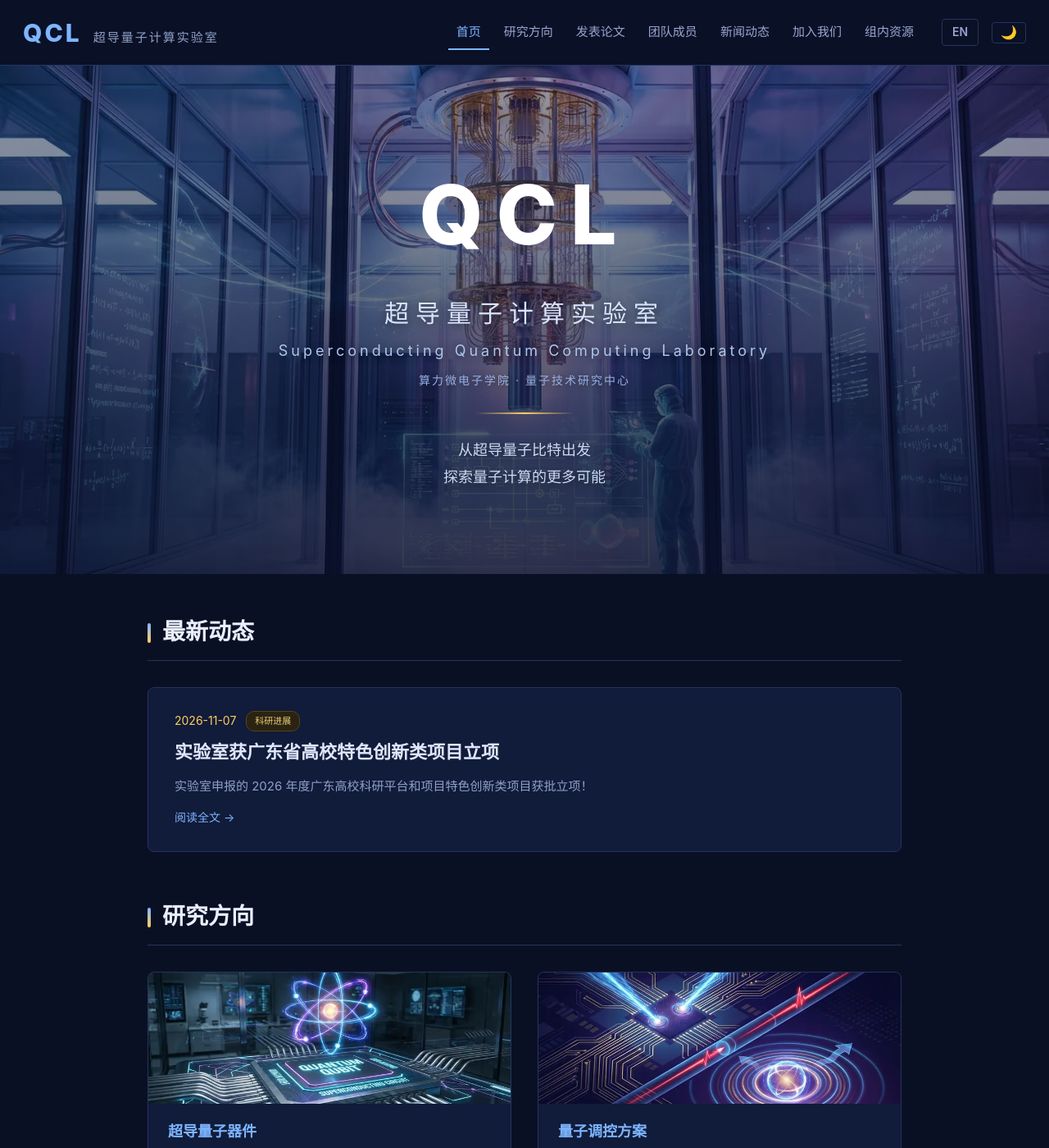
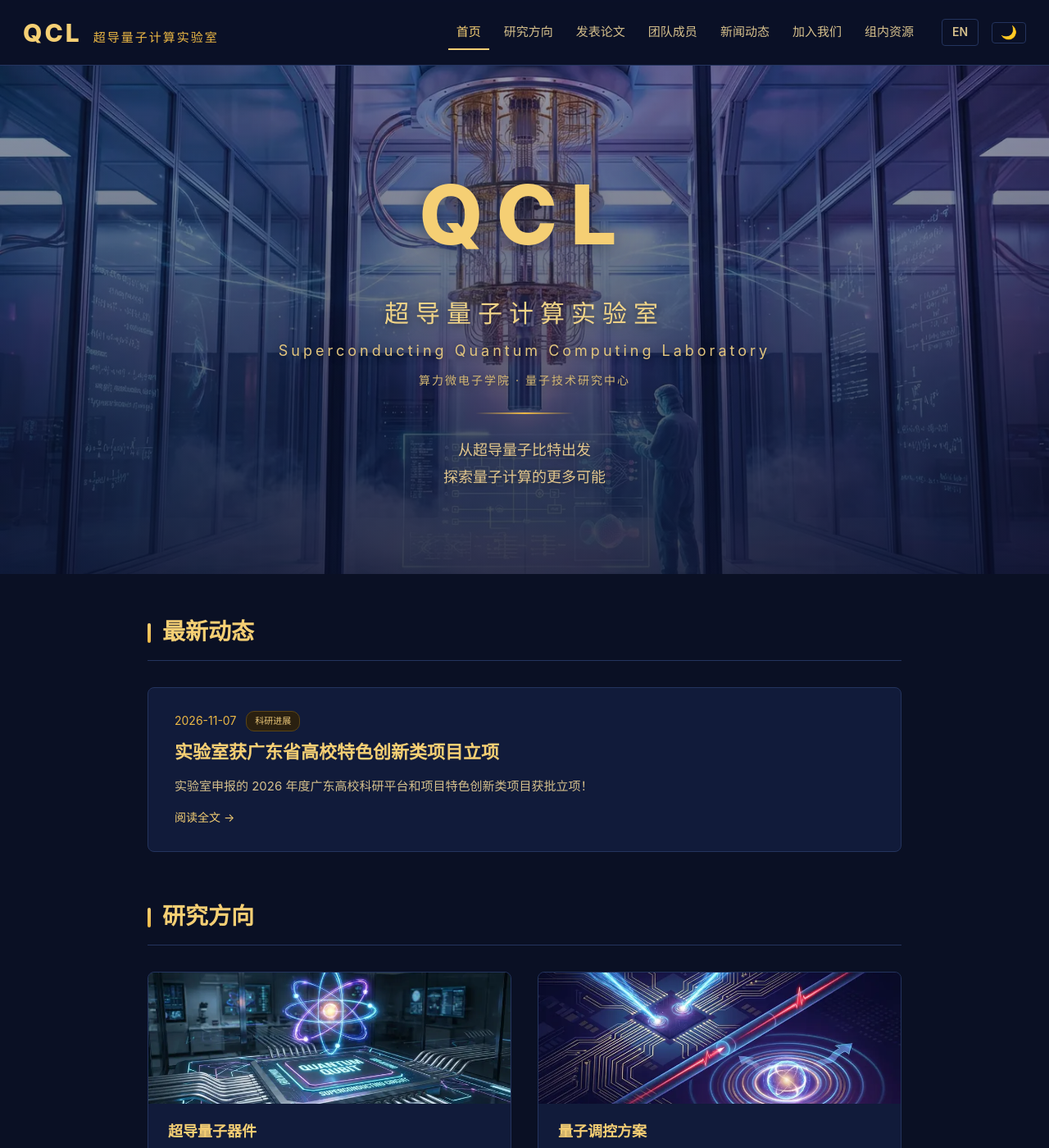
Before and after one commit to QCL-SUAT/qcl-suat.github.io, a Jekyll site: the page built from index.html, in a window 1280 px wide and 1400 px high. Shown: the whole window at 82% size. Built offline with Jekyll 4.4.1, drawn with Linux system fonts in a browser that asks for light colours.

Commit message:
样式: 黄蓝改版收尾——暗色主题文字全金（四级亮度递减：正文香槟金/次级柔金/暗级沉金/链接与标题亮金，整体二次提亮），浅色主题改「暖墨＋金」（正文暖墨近黑，标题与链接保持金，纯金正文压白底发脏）；hero 与导航栏文字上金；中文正文段首行缩进两字符（:lang(zh) 前缀匹配 zh-CN，英文页不受影响）；加密登录页模板同步换成靛蓝金并修掉祖母绿 spinner 遗留；补 theme-color meta。15 组文字/背景对比度全部实测过 WCAG AA，注释数字逐一核对

```diff
--- a/_layouts/default.html
+++ b/_layouts/default.html
@@ -3,6 +3,7 @@
 <head>
   <meta charset="UTF-8">
   <meta name="viewport" content="width=device-width, initial-scale=1.0">
+  <meta name="theme-color" content="#0a1024">
   <title>{% if page.title %}{{ page.title }} — {% endif %}{{ site.title }}</title>
   <link rel="icon" type="image/png" sizes="32x32" href="{{ '/assets/favicon-32x32.png' | relative_url }}">
   <link rel="icon" type="image/png" sizes="192x192" href="{{ '/assets/favicon-192x192.png' | relative_url }}">
--- a/assets/css/main.css
+++ b/assets/css/main.css
@@ -1,6 +1,7 @@
 /* ===== QCL Deep Indigo & Gold Theme (default) ===== */
-/* 黄蓝改版（2026-11-27）：蓝（结构与链接）＋琥珀金（成果时刻），呼应 hero 背景图
-   里冰蓝实验室与金铜色稀释制冷机自身的配色。全部文字/背景组合 WCAG AA 实测过，
+/* 黄蓝改版（2026-11-27，终版）：暗色下文字全金（四级亮度递减），蓝只留结构层
+   （背景靛蓝、卡片、边框、hero 辉光）；浅色下「暖墨＋金」。呼应 hero 背景图里
+   冰蓝实验室与金铜色稀释制冷机自身的配色。全部文字/背景组合 WCAG AA 实测过，
    数字见各行注释。 */
 
 :root {
@@ -10,23 +11,24 @@
   --card-bg: #111b3a;
   --border: #24345e;
   --border-hover: #4d6cc2;
-  --accent: #7db5ff;       /* 对 bg 8.92:1、对卡底 7.99:1 */
-  --accent-hover: #a8cbff; /* 暗色主题 hover 提亮而非压暗，观感更亮堂 */
-  --accent-2: #ffcf5c;     /* 琥珀金：只落在日期/标签/徽章/分隔线等成果时刻；对卡底 11.54:1 */
+  --accent: #f5cf74;       /* 链接金：对卡底 11.32:1 */
+  --accent-hover: #fde8a8; /* 暗色主题 hover 提亮而非压暗，观感更亮堂 */
+  --accent-2: #ecb845;     /* 点缀金：日期/标签/徽章/分隔线；对卡底 9.27:1 */
+  --heading: #f5cf74;      /* 标题金：各级标题专用；对卡底 11.32:1 */
   --on-accent: #0a1024;
   --on-accent-2: #241a05;
-  --text: #cdd7ee;
-  /* 文字三级都要过 WCAG AA（正文 4.5:1）。2026-11-27 改版实测：
-     text/卡底 11.72、secondary/卡底 6.45、dim/卡底 5.01，dim < secondary 层次保住。 */
-  --text-secondary: #8fa0c6;
-  --text-title: #dde6fa;
-  --text-heading: #e9effd;
-  --text-dim: #7e8bb2;
+  --text: #eee0b8;
+  /* 全金文字（2026-11-27 二次提亮）：三级金亮度递减，全部过 WCAG AA。实测：
+     text/卡底 12.88、secondary/卡底 9.49、dim/卡底 7.31，dim < secondary 层次保住。 */
+  --text-secondary: #d6c08c;
+  --text-title: #f5cf74;
+  --text-heading: #f5cf74;
+  --text-dim: #bfa876;
   --nav-bg: rgba(10, 16, 36, 0.92);
-  --nav-link: #98a6cf;     /* 对 bg 7.81:1 */
-  --tag-bg: #2b2312;
-  --tag-color: #ecd07a;    /* 对 tag-bg 10.26:1 */
-  --tag-border: #55431a;
+  --nav-link: #d6c08c;     /* 对卡底 9.49:1 */
+  --tag-bg: #2a2010;
+  --tag-color: #ecc879;    /* 对 tag-bg 9.98:1 */
+  --tag-border: #5c4514;
   --code-bg: #182450;
   --input-bg: #0b1230;
   --avatar-bg: #182450;
@@ -40,28 +42,30 @@
   --hero-overlay-bottom: rgba(9, 13, 36, 0.80);
 }
 
-/* ===== Classic Academic White Theme（蓝金浅色版） ===== */
+/* ===== Academic White Theme（暖墨＋金浅色版） ===== */
 [data-theme="light"] {
   --bg: #ffffff;
   --bg-image: none;
   --card-bg: #f5f7fd;
   --border: #dfe5f3;
   --border-hover: #a3b8ea;
-  --accent: #1c5bd1;      /* 链接色对白底 6.06:1、对卡底 5.66:1 */
-  --accent-hover: #16479f;
-  --accent-2: #8a5f00;    /* 对白底 5.65:1、对卡底 5.27:1 */
+  --accent: #8f6400;      /* 链接金：对白底 5.26:1、对卡底 4.91:1 */
+  --accent-hover: #6f4e00;
+  --accent-2: #8f6400;    /* 点缀金：对白底 5.26:1、对卡底 4.91:1 */
+  --heading: #8f6400;     /* 标题金：对白底 5.26:1、对卡底 4.91:1 */
   --on-accent: #ffffff;
   --on-accent-2: #ffffff;
-  --text: #363e55;
-  --text-secondary: #5b6780;   /* 5.30:1 on card-bg */
-  --text-title: #141b33;
-  --text-heading: #0d1329;
-  --text-dim: #5d6880;         /* 5.22:1 on card-bg */
+  /* 白底套「暖墨＋金」：纯金正文在白底发脏，正文走暖墨近黑，金留给标题与链接 */
+  --text: #332a1c;             /* 暖墨 13.17:1 on card-bg */
+  --text-secondary: #6d5f49;   /* 暖灰金 5.79:1 on card-bg */
+  --text-title: #8f6400;
+  --text-heading: #8f6400;
+  --text-dim: #7c6e57;         /* 4.64:1 on card-bg */
   --nav-bg: rgba(255, 255, 255, 0.95);
-  --nav-link: #4a5573;
-  --tag-bg: #fbf1d2;
-  --tag-color: #7a5800;        /* 5.77:1 on tag-bg */
-  --tag-border: #e9d9a6;
+  --nav-link: #6d5f49;
+  --tag-bg: #f8eed6;
+  --tag-color: #7a5800;        /* 5.64:1 on tag-bg */
+  --tag-border: #e6d3a0;
   --code-bg: #eef1fa;
   --input-bg: #f5f7fc;
   --avatar-bg: #e8edf9;
@@ -125,11 +129,11 @@ img { max-width: 100%; height: auto; }
 }
 .nav-logo {
   font-size: 36px; font-weight: 800;
-  color: var(--accent); letter-spacing: 5px; text-decoration: none;
+  color: var(--heading); letter-spacing: 5px; text-decoration: none;
 }
-.nav-logo:hover { color: var(--accent); }
+.nav-logo:hover { color: var(--heading); }
 .nav-logo span {
-  font-size: 15px; color: var(--text-secondary); font-weight: 400;
+  font-size: 15px; color: var(--accent-2); font-weight: 400;
   letter-spacing: 2px; margin-left: 14px;
 }
 .nav-links { display: flex; gap: 8px; align-items: center; }
@@ -157,7 +161,7 @@ img { max-width: 100%; height: auto; }
   display: block; padding: 10px 20px;
   color: var(--nav-link); font-size: 14px;
 }
-.nav-dropdown a:hover { color: var(--accent); background: rgba(125,181,255,0.10); }
+.nav-dropdown a:hover { color: var(--accent); background: rgba(245,207,116,0.10); }
 
 /* Language toggle */
 .lang-toggle {
@@ -200,23 +204,24 @@ img { max-width: 100%; height: auto; }
 }
 .hero-content { position: relative; z-index: 2; text-align: center; }
 .hero-title {
-  font-size: 100px; font-weight: 800; color: #fff;
-  letter-spacing: 16px; text-shadow: 0 0 80px rgba(125,181,255,0.32);
+  font-size: 100px; font-weight: 800; color: #f5cf74; /* 两套主题都用亮金——落在照片上，不吃主题变量 */
+  letter-spacing: 16px;
+  text-shadow: 0 2px 24px rgba(6,10,28,0.5), 0 0 80px rgba(125,181,255,0.32);
 }
-.hero-subtitle { font-size: 30px; color: #d8e4ff; margin-top: 16px; letter-spacing: 8px; font-weight: 300; text-shadow: 0 2px 12px rgba(0,0,0,0.5); }
-.hero-subtitle-en { font-size: 18px; color: #aec6f0; margin-top: 8px; letter-spacing: 4px; text-shadow: 0 2px 8px rgba(0,0,0,0.5); }
-.hero-affiliation { font-size: 14px; color: #96b0e4; margin-top: 10px; letter-spacing: 2px; text-shadow: 0 2px 8px rgba(0,0,0,0.4); }
+.hero-subtitle { font-size: 30px; color: #f0d488; margin-top: 16px; letter-spacing: 8px; font-weight: 300; text-shadow: 0 2px 12px rgba(0,0,0,0.5); }
+.hero-subtitle-en { font-size: 18px; color: #e2c57e; margin-top: 8px; letter-spacing: 4px; text-shadow: 0 2px 8px rgba(0,0,0,0.5); }
+.hero-affiliation { font-size: 14px; color: #d4b874; margin-top: 10px; letter-spacing: 2px; text-shadow: 0 2px 8px rgba(0,0,0,0.4); }
 .hero-divider {
   width: 120px; height: 2px; margin: 28px auto;
   background: linear-gradient(90deg, transparent, var(--accent-2), transparent);
 }
-.hero-desc { font-size: 18px; color: #cbd9f5; max-width: 520px; margin: 0 auto; line-height: 1.8; text-shadow: 0 2px 8px rgba(0,0,0,0.4); }
+.hero-desc { font-size: 18px; color: #e3c78d; max-width: 520px; margin: 0 auto; line-height: 1.8; text-shadow: 0 2px 8px rgba(0,0,0,0.4); }
 
 /* ===== Container & Sections ===== */
 .container { max-width: 1000px; margin: 0 auto; padding: 48px 40px; }
 .section { margin-bottom: 56px; }
 .section-title {
-  font-size: 28px; font-weight: 700; color: var(--text-heading);
+  font-size: 28px; font-weight: 700; color: var(--heading);
   margin-bottom: 32px; padding-bottom: 12px;
   border-bottom: 1px solid var(--border);
 }
@@ -225,7 +230,7 @@ img { max-width: 100%; height: auto; }
   background: linear-gradient(180deg, var(--accent) 0%, var(--accent-2) 100%);
   margin-right: 14px; vertical-align: middle; border-radius: 2px;
 }
-.page-title { font-size: 36px; font-weight: 700; color: var(--text-heading); margin-bottom: 12px; }
+.page-title { font-size: 36px; font-weight: 700; color: var(--heading); margin-bottom: 12px; }
 .page-subtitle { font-size: 16px; color: var(--text-secondary); margin-bottom: 48px; }
 
 /* ===== News Cards ===== */
@@ -245,9 +250,9 @@ img { max-width: 100%; height: auto; }
   font-size: 11px; color: var(--tag-color); background: var(--tag-bg);
   padding: 3px 10px; border-radius: 10px; border: 1px solid var(--tag-border);
 }
-.news-title { font-size: 22px; font-weight: 600; color: var(--text-title); margin-bottom: 12px; line-height: 1.4; }
+.news-title { font-size: 22px; font-weight: 600; color: var(--heading); margin-bottom: 12px; line-height: 1.4; }
 .news-title a { color: inherit; text-decoration: none; }
-.news-title a:hover { color: var(--accent); }
+.news-title a:hover { color: var(--accent-2); }
 .news-excerpt { font-size: 15px; color: var(--text-secondary); line-height: 1.8; }
 .news-readmore { display: inline-block; margin-top: 14px; font-size: 14px; color: var(--accent); }
 
@@ -268,7 +273,7 @@ img { max-width: 100%; height: auto; }
 .research-card:hover .research-card-img img { transform: scale(1.05); }
 .research-card-body { padding: 20px 24px; }
 /* 标题标签由 include 的 level 参数决定（h2 / h3），故三个级别都要覆盖，否则会掉回浏览器默认字号 */
-.research-card h2, .research-card h3, .research-card h4 { font-size: 18px; color: var(--accent); margin-bottom: 10px; }
+.research-card h2, .research-card h3, .research-card h4 { font-size: 18px; color: var(--heading); margin-bottom: 10px; }
 .research-card p { font-size: 14px; color: var(--text-secondary); line-height: 1.7; }
 
 /* ===== Funding ===== */
@@ -287,14 +292,14 @@ img { max-width: 100%; height: auto; }
   padding: 3px 12px;
 }
 .funding-number { font-size: 14px; color: var(--text-secondary); font-variant-numeric: tabular-nums; }
-.funding-title { font-size: 18px; font-weight: 600; color: var(--text-heading); margin-bottom: 10px; }
+.funding-title { font-size: 18px; font-weight: 600; color: var(--heading); margin-bottom: 10px; }
 .funding-meta { font-size: 14px; color: var(--text-secondary); }
-.funding-sep { margin: 0 12px; color: var(--border); }
+.funding-sep { margin: 0 12px; color: var(--text-dim); }
 
 /* ===== Research Detail ===== */
 .research-header { display: flex; align-items: center; gap: 14px; margin-bottom: 16px; }
 .research-icon { font-size: 32px; }
-.research-detail-title { font-size: 30px; font-weight: 700; color: var(--accent); }
+.research-detail-title { font-size: 30px; font-weight: 700; color: var(--heading); }
 .research-desc { font-size: 15px; color: var(--text-secondary); line-height: 1.8; margin-bottom: 32px; max-width: 800px; }
 .research-img {
   width: 100%; max-height: 300px; object-fit: cover;
@@ -328,7 +333,7 @@ img { max-width: 100%; height: auto; }
 /* ===== Team ===== */
 .team-section { margin-bottom: 48px; }
 .team-section-title {
-  font-size: 22px; font-weight: 600; color: var(--text-heading);
+  font-size: 22px; font-weight: 600; color: var(--heading);
   margin-bottom: 20px; padding-bottom: 8px;
   border-bottom: 1px solid var(--border);
 }
@@ -350,7 +355,7 @@ img { max-width: 100%; height: auto; }
   overflow: hidden;
 }
 .team-avatar img { width: 100%; height: 100%; object-fit: cover; }
-.team-name { font-size: 18px; font-weight: 600; color: var(--text-title); }
+.team-name { font-size: 18px; font-weight: 600; color: var(--heading); }
 .team-role { font-size: 13px; color: var(--accent); margin-top: 4px; }
 .team-research { font-size: 13px; color: var(--text-secondary); margin-top: 8px; }
 .team-bio { font-size: 12px; color: var(--text-secondary); margin-top: 8px; line-height: 1.6; }
@@ -373,7 +378,7 @@ img { max-width: 100%; height: auto; }
   border-bottom: 1px solid var(--border);
 }
 .join-tier:last-child { border-bottom: none; }
-.join-tier-title { font-size: 24px; font-weight: 700; color: var(--accent); margin-bottom: 24px; }
+.join-tier-title { font-size: 24px; font-weight: 700; color: var(--heading); margin-bottom: 24px; }
 .join-subtitle { font-size: 16px; font-weight: 600; color: var(--text-heading); margin-bottom: 12px; }
 .join-list { list-style: none; padding: 0; }
 .join-list li {
@@ -388,7 +393,7 @@ img { max-width: 100%; height: auto; }
   background: var(--card-bg); border: 1px solid var(--border);
   border-radius: 8px; padding: 28px 32px; margin-top: 32px;
 }
-.join-contact h3 { font-size: 20px; color: var(--text-heading); margin-bottom: 16px; }
+.join-contact h3 { font-size: 20px; color: var(--heading); margin-bottom: 16px; }
 .join-contact p { font-size: 14px; color: var(--text-secondary); line-height: 1.8; }
 .join-highlight { font-size: 15px; color: var(--accent-2); margin-bottom: 20px; font-weight: 600; }
 
@@ -412,13 +417,15 @@ img { max-width: 100%; height: auto; }
 
 /* ===== Post Detail ===== */
 .post-header { margin-bottom: 32px; }
-.post-title { font-size: 28px; font-weight: 700; color: var(--text-heading); line-height: 1.4; }
+.post-title { font-size: 28px; font-weight: 700; color: var(--heading); line-height: 1.4; }
 .post-meta { font-size: 14px; color: var(--text-secondary); margin-top: 12px; }
 .post-meta .post-tag { color: var(--accent); }
 .post-content { font-size: 15px; line-height: 1.8; color: var(--text); }
-.post-content h2 { font-size: 22px; color: var(--text-heading); margin: 28px 0 16px; }
-.post-content h3 { font-size: 18px; color: var(--text-title); margin: 24px 0 12px; }
+.post-content h2 { font-size: 22px; color: var(--heading); margin: 28px 0 16px; }
+.post-content h3 { font-size: 18px; color: var(--heading); margin: 24px 0 12px; }
 .post-content p { margin-bottom: 16px; }
+/* 中文正文段首行缩进两字符；:lang(zh) 按 BCP47 前缀匹配 zh-CN，英文页 lang="en" 不受影响 */
+.post-content p:lang(zh), .research-desc:lang(zh), .join-contact p:lang(zh) { text-indent: 2em; }
 .post-content ul, .post-content ol { margin: 16px 0; padding-left: 24px; }
 .post-content li { margin-bottom: 8px; }
 .post-content code { background: var(--code-bg); padding: 2px 6px; border-radius: 3px; font-size: 13px; }
@@ -428,7 +435,7 @@ img { max-width: 100%; height: auto; }
   display: flex; align-items: center; justify-content: center;
   min-height: calc(100vh - 80px); text-align: center;
 }
-.page-404 h1 { font-size: 72px; color: var(--accent); margin-bottom: 16px; }
+.page-404 h1 { font-size: 72px; color: var(--heading); margin-bottom: 16px; }
 .page-404 p { font-size: 18px; color: var(--text-secondary); margin-bottom: 24px; }
 
 /* ===== Back link ===== */
--- a/scripts/encrypt-multi-user.js
+++ b/scripts/encrypt-multi-user.js
@@ -94,7 +94,7 @@ const result = spawnSync(staticryptBin, [
     '--template-button', '登 录',
     '--template-error', '用户名或密码错误，请重试',
     '--template-remember', '记住登录状态',
-    '--template-color-primary', '#7db5ff',
+    '--template-color-primary', '#f5cf74',
     '--template-color-secondary', '#0a1024'
 ], {
     stdio: 'inherit',
```
Also changed, not shown: scripts/staticrypt-template.html (+12 -12 lines).
